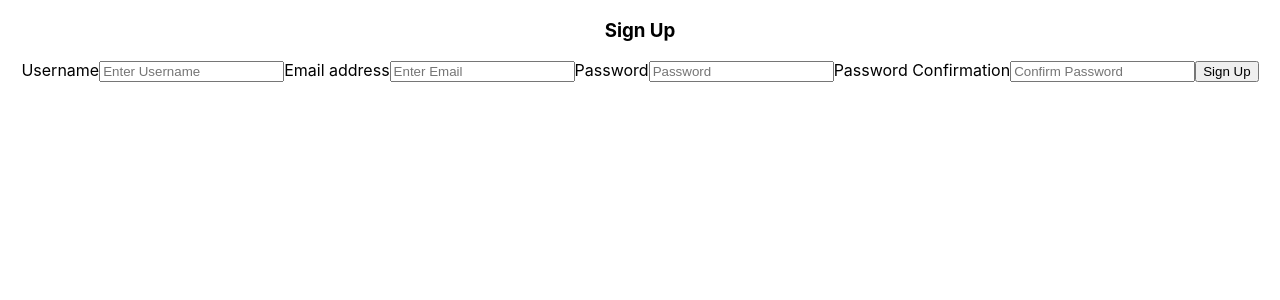
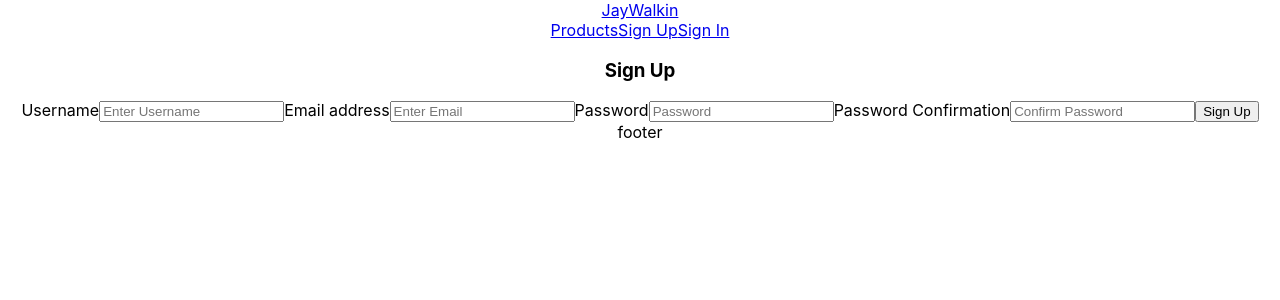
Before and after one commit to jason-moritz/jay-walkin, a React (Create React App) app in the folder client/: page /sign-up in a window 1280 px wide. Shown: the top 300 px of the page. Built offline with nearby package versions, Linux system fonts and the light colour scheme.

Commit message:
added banner and connected Layout to SignUp.jsx.

```diff
--- a/client/src/screens/Home/Home.jsx
+++ b/client/src/screens/Home/Home.jsx
@@ -8,7 +8,7 @@ export default function Home(props) {
             <div className="home-container">
                 <div className="banner">
                     <img
-                        src=""
+                        src="https://wallpapercave.com/wp/wp2927406.jpg"
                         alt="shoe-banner"
                     />
                 </div>
--- a/client/src/screens/SignUp/SignUp.jsx
+++ b/client/src/screens/SignUp/SignUp.jsx
@@ -1,5 +1,6 @@
 import { useState } from "react";
 import { signUp } from "../../services/users";
+import Layout from "../../components/Layout/Layout";
 import { useHistory } from "react-router-dom";
 import { toast } from "react-toastify";
 import "react-toastify/dist/ReactToastify.css";
@@ -77,6 +78,7 @@ export default function SignUp(props) {
     };
 
     return (
+        <Layout user={props.user}>
             <div className='form-container'>
                 <h3>Sign Up</h3>
                 <form onSubmit={form.password === form.passwordConfirmation ? onSignUp : handleToggle}>
@@ -120,5 +122,6 @@ export default function SignUp(props) {
                     {renderError()}
                 </form>
             </div>
+        </Layout>
     )
 }
```
Lines whose indentation alone changed are shown as unchanged.
